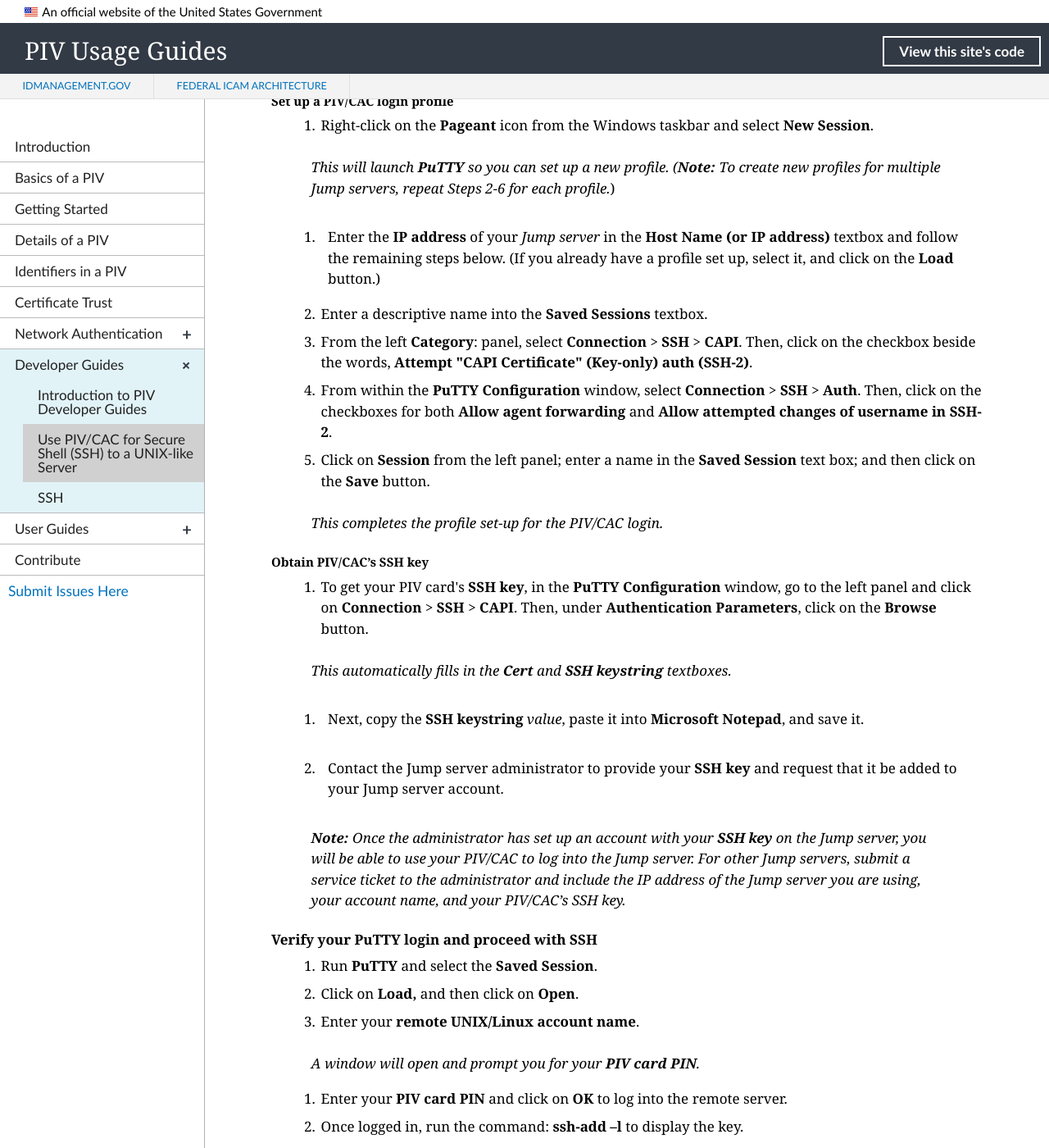
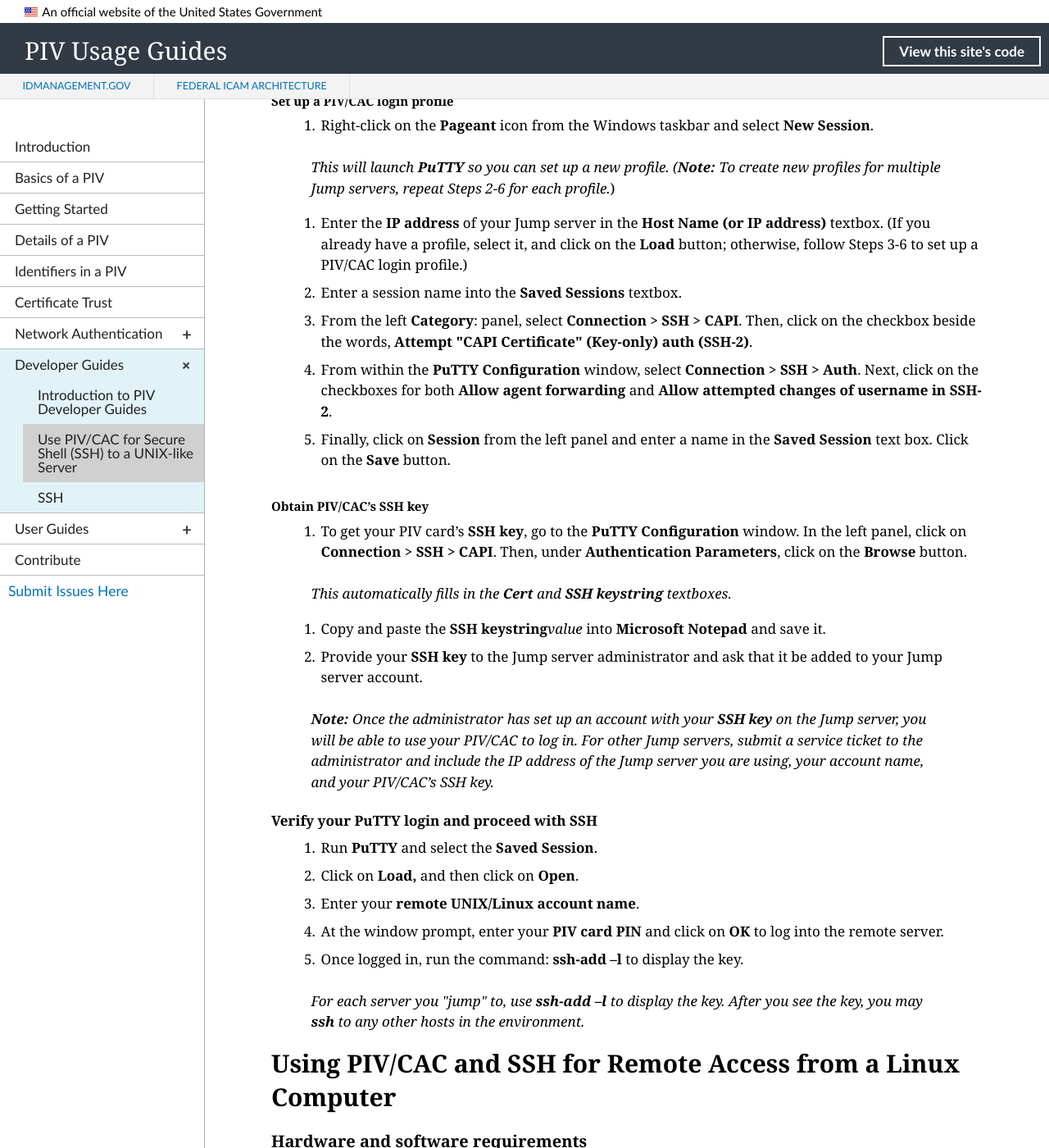
Before and after one commit to GSA/piv-guides, a Jekyll site: the page built from _devconfig/ssh-all.md, in a window 1280 px wide and 1400 px high, scrolled down 2239 px. Shown: the whole window at 82% size. Built offline with Jekyll 4.4.1, drawn with Linux system fonts in a browser that asks for light colours; nearby versions of some CDN libraries; some of the changed text lies outside the part shown.

Commit message:
Update ssh-all.md

```diff
--- a/_devconfig/ssh-all.md
+++ b/_devconfig/ssh-all.md
@@ -52,7 +52,7 @@ These steps will help you to:
 
   1. Insert your **_PIV/CAC_** into the smartcard reader.
   2. Open **_Windows Explorer_**.
-  3. Open **_Pageant_** and go to **_C:_** **&gt;** **_Program Files_** **&gt;** **_PuTTY_** **&gt;** **_Pageant_**.
+  3. Open **_Pageant_** and go to **_C:_ &gt; _Program Files_ &gt; _PuTTY_ &gt; _Pageant_**.
 
   > _A window will not open, but the **Pageant** icon will appear at the bottom of the screen in the Windows taskbar._
 
@@ -62,12 +62,12 @@ These steps will help you to:
 
   5. Click on **Add Cert**.
   6. Select your **Smart Card Logon** certificate from the **Windows Security** window.
-  7. To verify that this is the correct certificate, click on **_Click here to view certificate properties_** &gt; **Details**.
+  7. To verify that this is the correct certificate, click on **_Click here to view certificate properties_ &gt; Details**.
   8. Locate and click on **Enhanced Key Usage**. You should see the **Smart Card Logon**. (This will mean that the certificate is the right type.) Then, click on **OK** to close the window.
 
   > _**Note:**  If multiple certificates exist, you may want to clear the expired or revoked certificates._
 
-  9. Click on the **Smart Card certificate** to highlight it, and then click on **OK**.  Then, click on **Close**.
+  9. Click on the **Smart Card certificate** to highlight it. Then click on **OK** and **Close**.
 
   > _The Pageant window will populate with the certificate information._
 
@@ -81,41 +81,32 @@ These steps will help you to:
 
   > _This will launch **PuTTY** so you can set up a new profile. (**Note:**  To create new profiles for multiple Jump servers, repeat Steps 2-6 for each profile._)
 
-  2. Enter the **IP address** of your _Jump server_ in the **Host Name (or IP address)** textbox and follow the remaining steps below.  (If you already have a profile set up, select it, and click on the **Load** button.)
-
-  3. Enter a descriptive name into the **Saved Sessions** textbox.
-  4. From the left **Category**: panel, select **Connection** &gt; **SSH** &gt; **CAPI**. Then, click on the checkbox beside the words, **Attempt &quot;CAPI Certificate&quot; (Key-only) auth (SSH-2)**.
-  5. From within the **PuTTY Configuration** window, select **Connection** &gt; **SSH** &gt; **Auth**. Then, click on the checkboxes for both **Allow agent forwarding** and **Allow attempted changes of username in SSH-2**.
-  6. Click on **Session** from the left panel; enter a name in the **Saved Session** text box; and then click on the **Save** button.
-
-  > _This completes the profile set-up for the PIV/CAC login._
+  2. Enter the **IP address** of your Jump server in the **Host Name (or IP address)** textbox. (If you already have a profile, select it, and click on the **Load** button; otherwise, follow Steps 3-6 to set up a PIV/CAC login profile.)
+  3. Enter a session name into the **Saved Sessions** textbox.
+  4. From the left **Category**: panel, select **Connection &gt; SSH &gt; CAPI**. Then, click on the checkbox beside the words, **Attempt &quot;CAPI Certificate&quot; (Key-only) auth (SSH-2)**.
+  5. From within the **PuTTY Configuration** window, select **Connection &gt; SSH &gt; Auth**. Next, click on the checkboxes for both **Allow agent forwarding** and **Allow attempted changes of username in SSH-2**.
+  6. Finally, click on **Session** from the left panel and enter a name in the **Saved Session** text box. Click on the **Save** button.
 
 ##### Obtain PIV/CAC's SSH key
 
-  1. To get your PIV card&#39;s **SSH key**, in the **PuTTY Configuration** window, go to the left panel and click on **Connection** &gt; **SSH** &gt; **CAPI**.  Then, under **Authentication Parameters**, click on  the **Browse** button.
+  1. To get your PIV card's **SSH key**, go to the **PuTTY Configuration** window. In the left panel, click on **Connection &gt; SSH &gt; CAPI**.  Then, under **Authentication Parameters**, click on  the **Browse** button.
 
   > _This automatically fills in the **Cert** and **SSH keystring** textboxes._
 
-  2. Next, copy the **SSH keystring** _value_, paste it into **Microsoft Notepad**, and save it.
+  2. Copy and paste the **SSH keystring** _value_ into **Microsoft Notepad** and save it.
+  3. Provide your **SSH key** to the Jump server administrator and ask that it be added to your Jump server account.
 
-  3. Contact the Jump server administrator to provide your **SSH key** and request that it be added to your Jump server account.
-
-  > _**Note:**  Once the administrator has set up an account with your **SSH key** on the Jump server, you will be able to use your PIV/CAC to log into the Jump server. For other Jump servers, submit a service ticket to the administrator and include the IP address of the Jump server you are using, your account name, and your PIV/CAC's SSH key._
+  > _**Note:**  Once the administrator has set up an account with your **SSH key** on the Jump server, you will be able to use your PIV/CAC to log in. For other Jump servers, submit a service ticket to the administrator and include the IP address of the Jump server you are using, your account name, and your PIV/CAC's SSH key._
 
 #### Verify your PuTTY login and proceed with SSH
 
   1. Run **PuTTY** and select the **Saved Session**.
   2. Click on **Load,** and then click on **Open**.
   3. Enter your **remote UNIX/Linux account name**.
-
-  > _A window will open and prompt you for your **PIV card PIN**._
-
-  4. Enter your **PIV card PIN** and click on **OK** to log into the remote server.
+  4. At the window prompt, enter your **PIV card PIN** and click on **OK** to log into the remote server.
   5. Once logged in, run the command: **ssh-add –l** to display the key.
 
-  > _After each server you &quot;jump&quot; to, the output of **ssh-add –l** should always show the key._
-
-  > _After you see the key, you may **ssh** to any other hosts in the environment._
+  > _For each server you &quot;jump&quot; to, use **ssh-add –l** to display the key. After you see the key, you may **ssh** to any other hosts in the environment._
 
 ## Using PIV/CAC and SSH for Remote Access from a Linux Computer
 
```
